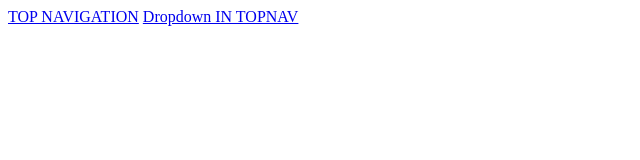
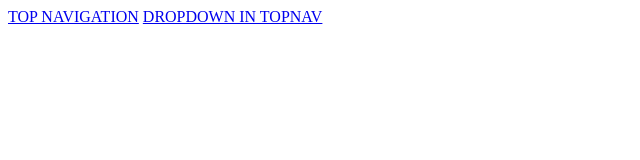
Before and after one commit to sarahazeman/MENU, a plain HTML site: page index.html in a window 1280 px wide. Shown: the full height of the page, 0-640 px from the left. Drawn offline with Linux system fonts and the light colour scheme.

Commit message:
Update index.html

```diff
--- a/index.html
+++ b/index.html
@@ -8,6 +8,6 @@
 </head>
 <body>
     <a href="top_navigation_bar.html">TOP NAVIGATION</a>
-    <a href="dropdown_in_topnav.html">Dropdown IN TOPNAV</a>
+    <a href="dropdown_in_topnav.html">DROPDOWN IN TOPNAV</a>
 </body>
 </html>
```
